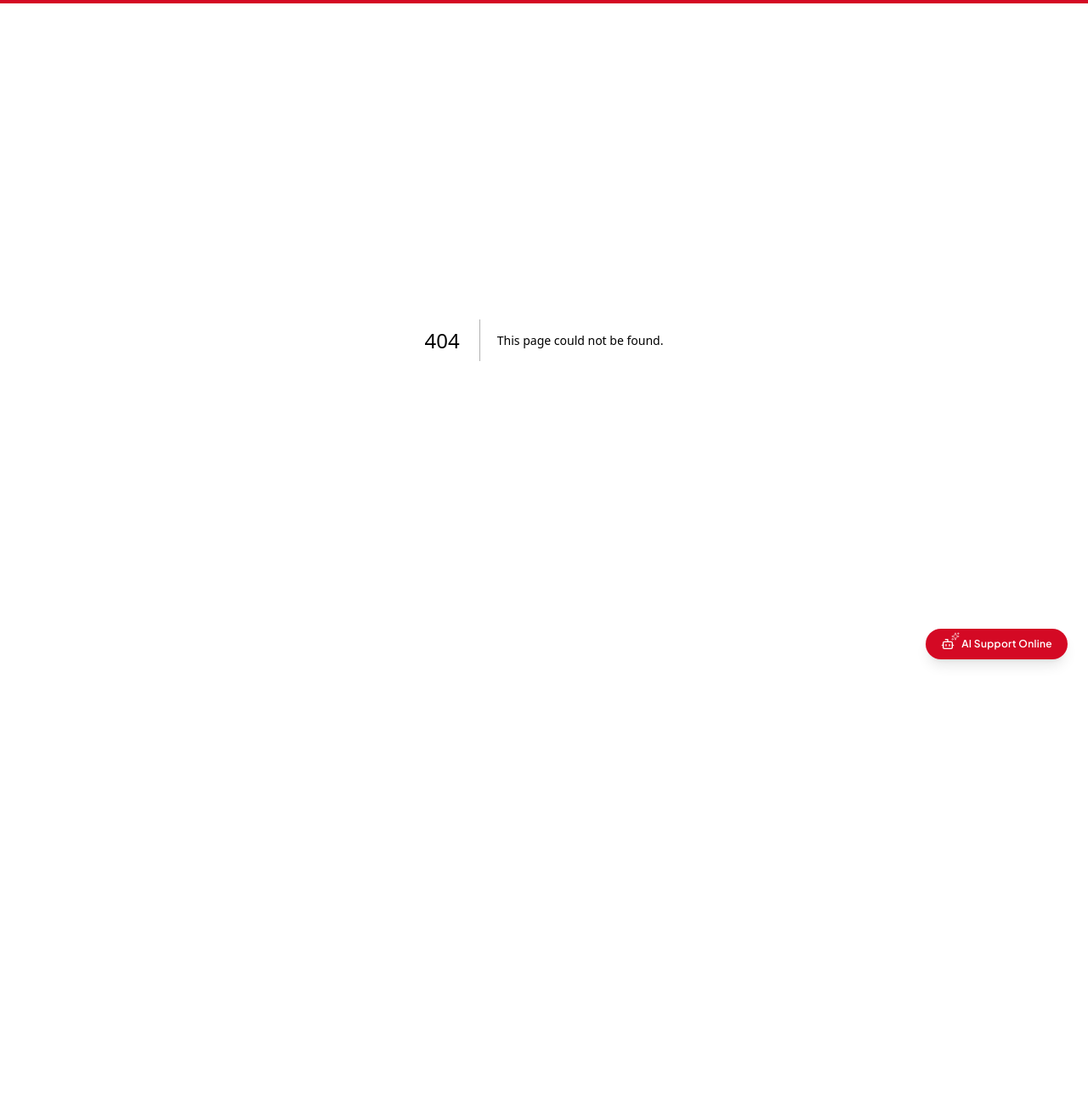
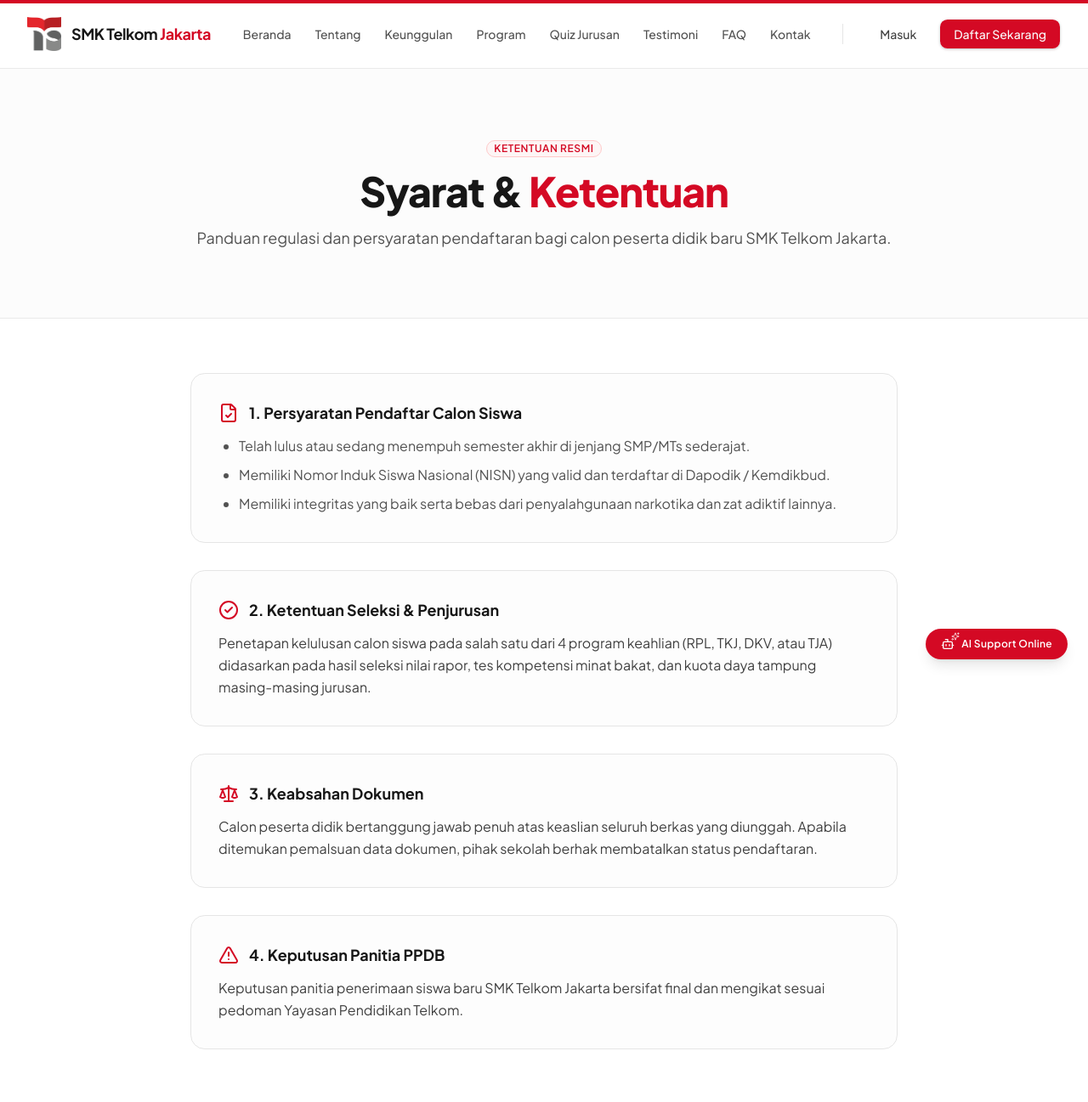
Before and after one commit to rizqianymore/telkomschools, a Next.js app: page /syarat-ketentuan in a window 1280 px wide. Before the commit this address had no page. Shown: the top 1297 px of the page at 85% size. Before the commit the page ends 800 px from the top, so only its background shows below. Built offline with nearby package versions, Linux system fonts and the light colour scheme.

Commit message:
feat: add divider before Masuk/Daftar, clean Footer program links for SMK Telkom, and create Kebijakan Privasi & Syarat Ketentuan pages

```diff
--- /dev/null
+++ b/app/kebijakan-privasi/page.tsx
@@ -0,0 +1,86 @@
+import type { Metadata } from "next"
+import { Navbar } from "@/components/layout/Navbar"
+import { Footer } from "@/components/layout/Footer"
+import { Badge } from "@/components/ui/badge"
+import { ShieldCheck, Lock, Eye, FileText } from "lucide-react"
+
+export const metadata: Metadata = {
+  title: "Kebijakan Privasi - SMK Telkom Jakarta",
+  description: "Kebijakan perlindungan data pribadi siswa, orang tua, dan pengguna portal resmi SMK Telkom Jakarta.",
+}
+
+export default function KebijakanPrivasiPage() {
+  return (
+    <div className="flex min-h-screen flex-col bg-white text-neutral-900 selection:bg-red-600 selection:text-white">
+      <Navbar />
+      <main className="flex-1">
+        <section className="border-b border-neutral-200/80 bg-neutral-50/60 py-16 sm:py-20">
+          <div className="mx-auto max-w-4xl px-4 sm:px-6 lg:px-8 text-center">
+            <Badge
+              variant="outline"
+              className="mb-4 uppercase tracking-wider text-xs border-red-200 bg-red-50/70 text-primary font-semibold"
+            >
+              Legal & Privasi
+            </Badge>
+            <h1 className="text-4xl font-extrabold tracking-tight text-neutral-900 sm:text-5xl">
+              Kebijakan <span className="text-primary">Privasi</span>
+            </h1>
+            <p className="mt-4 text-base sm:text-lg text-neutral-600 leading-relaxed">
+              Komitmen SMK Telkom Jakarta dalam melindungi privasi, data pribadi pendaftar PPDB, dan seluruh civitas akademika.
+            </p>
+          </div>
+        </section>
+
+        <section className="py-16">
+          <div className="mx-auto max-w-4xl px-4 sm:px-6 lg:px-8 space-y-10 text-neutral-700 leading-relaxed text-sm sm:text-base">
+            <div className="rounded-xl border border-neutral-200 bg-neutral-50/40 p-6 sm:p-8 space-y-4">
+              <div className="flex items-center gap-3 text-neutral-900 font-bold text-lg">
+                <ShieldCheck className="h-6 w-6 text-primary" />
+                <h2>1. Informasi yang Kami Kumpulkan</h2>
+              </div>
+              <p>
+                SMK Telkom Jakarta mengumpulkan informasi identitas pendaftar berupa Nama Lengkap, Nomor Induk Siswa Nasional (NISN), nomor telepon/WhatsApp, alamat email, asal sekolah, dan rekap nilai rapor untuk keperluan proses seleksi Penerimaan Peserta Didik Baru (PPDB).
+              </p>
+            </div>
+
+            <div className="rounded-xl border border-neutral-200 bg-neutral-50/40 p-6 sm:p-8 space-y-4">
+              <div className="flex items-center gap-3 text-neutral-900 font-bold text-lg">
+                <Eye className="h-6 w-6 text-primary" />
+                <h2>2. Penggunaan Informasi</h2>
+              </div>
+              <p>
+                Informasi yang dikumpulkan digunakan semata-mata untuk:
+              </p>
+              <ul className="list-disc pl-6 space-y-1.5 text-neutral-600">
+                <li>Memvalidasi keabsahan data registrasi siswa baru dan penempatan jurusan (RPL, TKJ, DKV, TJA).</li>
+                <li>Menghubungi calon siswa dan orang tua terkait status penerimaan, tes wawancara, dan jadwal akademik.</li>
+                <li>Menyediakan layanan autentikasi aman pada portal terpadu sekolah.</li>
+              </ul>
+            </div>
+
+            <div className="rounded-xl border border-neutral-200 bg-neutral-50/40 p-6 sm:p-8 space-y-4">
+              <div className="flex items-center gap-3 text-neutral-900 font-bold text-lg">
+                <Lock className="h-6 w-6 text-primary" />
+                <h2>3. Keamanan Data & Standar ISO</h2>
+              </div>
+              <p>
+                Kami menerapkan standar keamanan enkripsi data tingkat tinggi (HMAC-SHA256, Scrypt password hashing, dan HttpOnly Secure Cookie) untuk mencegah akses tidak sah, kebocoran data, maupun penyalahgunaan pihak ketiga.
+              </p>
+            </div>
+
+            <div className="rounded-xl border border-neutral-200 bg-neutral-50/40 p-6 sm:p-8 space-y-4">
+              <div className="flex items-center gap-3 text-neutral-900 font-bold text-lg">
+                <FileText className="h-6 w-6 text-primary" />
+                <h2>4. Hak Pengguna</h2>
+              </div>
+              <p>
+                Setiap pendaftar dan wali murid berhak mengajukan perbaikan data atau pencabutan informasi melalui kantor sekretariat PPDB SMK Telkom Jakarta atau melalui layanan resmi helpdesk kami.
+              </p>
+            </div>
+          </div>
+        </section>
+      </main>
+      <Footer />
+    </div>
+  )
+}
--- /dev/null
+++ b/app/syarat-ketentuan/page.tsx
@@ -0,0 +1,83 @@
+import type { Metadata } from "next"
+import { Navbar } from "@/components/layout/Navbar"
+import { Footer } from "@/components/layout/Footer"
+import { Badge } from "@/components/ui/badge"
+import { CheckCircle2, FileCheck, Scale, AlertTriangle } from "lucide-react"
+
+export const metadata: Metadata = {
+  title: "Syarat & Ketentuan - SMK Telkom Jakarta",
+  description: "Syarat dan ketentuan umum pendaftaran dan penggunaan portal resmi SMK Telkom Jakarta.",
+}
+
+export default function SyaratKetentuanPage() {
+  return (
+    <div className="flex min-h-screen flex-col bg-white text-neutral-900 selection:bg-red-600 selection:text-white">
+      <Navbar />
+      <main className="flex-1">
+        <section className="border-b border-neutral-200/80 bg-neutral-50/60 py-16 sm:py-20">
+          <div className="mx-auto max-w-4xl px-4 sm:px-6 lg:px-8 text-center">
+            <Badge
+              variant="outline"
+              className="mb-4 uppercase tracking-wider text-xs border-red-200 bg-red-50/70 text-primary font-semibold"
+            >
+              Ketentuan Resmi
+            </Badge>
+            <h1 className="text-4xl font-extrabold tracking-tight text-neutral-900 sm:text-5xl">
+              Syarat & <span className="text-primary">Ketentuan</span>
+            </h1>
+            <p className="mt-4 text-base sm:text-lg text-neutral-600 leading-relaxed">
+              Panduan regulasi dan persyaratan pendaftaran bagi calon peserta didik baru SMK Telkom Jakarta.
+            </p>
+          </div>
+        </section>
+
+        <section className="py-16">
+          <div className="mx-auto max-w-4xl px-4 sm:px-6 lg:px-8 space-y-8 text-neutral-700 leading-relaxed text-sm sm:text-base">
+            <div className="rounded-xl border border-neutral-200 bg-neutral-50/40 p-6 sm:p-8 space-y-3">
+              <div className="flex items-center gap-3 text-neutral-900 font-bold text-lg">
+                <FileCheck className="h-6 w-6 text-primary" />
+                <h2>1. Persyaratan Pendaftar Calon Siswa</h2>
+              </div>
+              <ul className="list-disc pl-6 space-y-2 text-neutral-600">
+                <li>Telah lulus atau sedang menempuh semester akhir di jenjang SMP/MTs sederajat.</li>
+                <li>Memiliki Nomor Induk Siswa Nasional (NISN) yang valid dan terdaftar di Dapodik / Kemdikbud.</li>
+                <li>Memiliki integritas yang baik serta bebas dari penyalahgunaan narkotika dan zat adiktif lainnya.</li>
+              </ul>
+            </div>
+
+            <div className="rounded-xl border border-neutral-200 bg-neutral-50/40 p-6 sm:p-8 space-y-3">
+              <div className="flex items-center gap-3 text-neutral-900 font-bold text-lg">
+                <CheckCircle2 className="h-6 w-6 text-primary" />
+                <h2>2. Ketentuan Seleksi & Penjurusan</h2>
+              </div>
+              <p>
+                Penetapan kelulusan calon siswa pada salah satu dari 4 program keahlian (RPL, TKJ, DKV, atau TJA) didasarkan pada hasil seleksi nilai rapor, tes kompetensi minat bakat, dan kuota daya tampung masing-masing jurusan.
+              </p>
+            </div>
+
+            <div className="rounded-xl border border-neutral-200 bg-neutral-50/40 p-6 sm:p-8 space-y-3">
+              <div className="flex items-center gap-3 text-neutral-900 font-bold text-lg">
+                <Scale className="h-6 w-6 text-primary" />
+                <h2>3. Keabsahan Dokumen</h2>
+              </div>
+              <p>
+                Calon peserta didik bertanggung jawab penuh atas keaslian seluruh berkas yang diunggah. Apabila ditemukan pemalsuan data dokumen, pihak sekolah berhak membatalkan status pendaftaran.
+              </p>
+            </div>
+
+            <div className="rounded-xl border border-neutral-200 bg-neutral-50/40 p-6 sm:p-8 space-y-3">
+              <div className="flex items-center gap-3 text-neutral-900 font-bold text-lg">
+                <AlertTriangle className="h-6 w-6 text-primary" />
+                <h2>4. Keputusan Panitia PPDB</h2>
+              </div>
+              <p>
+                Keputusan panitia penerimaan siswa baru SMK Telkom Jakarta bersifat final dan mengikat sesuai pedoman Yayasan Pendidikan Telkom.
+              </p>
+            </div>
+          </div>
+        </section>
+      </main>
+      <Footer />
+    </div>
+  )
+}
--- a/components/layout/Footer.tsx
+++ b/components/layout/Footer.tsx
@@ -105,24 +105,24 @@
             </ul>
           </div>
 
-          {/* Program List */}
+          {/* Program List - 4 Jurusan SMK Telkom Jakarta */}
           <div>
-            <h4 className="text-sm font-bold uppercase tracking-wider text-neutral-900">Program</h4>
+            <h4 className="text-sm font-bold uppercase tracking-wider text-neutral-900">Program Keahlian</h4>
             <ul className="mt-4 space-y-2.5 text-sm">
               <li>
-                <Link href="/program" className="transition-colors hover:text-primary">TK & PAUD</Link>
+                <Link href="/program" className="transition-colors hover:text-primary">Rekayasa Perangkat Lunak (RPL)</Link>
               </li>
               <li>
-                <Link href="/program" className="transition-colors hover:text-primary">Sekolah Dasar (SD)</Link>
+                <Link href="/program" className="transition-colors hover:text-primary">Teknik Komputer & Jaringan (TKJ)</Link>
               </li>
               <li>
-                <Link href="/program" className="transition-colors hover:text-primary">SMP Telkom</Link>
+                <Link href="/program" className="transition-colors hover:text-primary">Desain Komunikasi Visual (DKV)</Link>
               </li>
               <li>
-                <Link href="/program" className="transition-colors hover:text-primary">SMK / SMA Telkom</Link>
+                <Link href="/program" className="transition-colors hover:text-primary">Teknik Jaringan Akses (TJA)</Link>
               </li>
               <li>
-                <Link href="/program" className="transition-colors hover:text-primary">Kursus & Pelatihan</Link>
+                <Link href="/quiz" className="transition-colors text-primary font-medium hover:underline">Quiz Minat Jurusan →</Link>
               </li>
             </ul>
           </div>
@@ -153,9 +153,15 @@
         <div className="flex flex-col items-center justify-between gap-4 text-xs text-neutral-500 sm:flex-row">
           <p>© {new Date().getFullYear()} SMK Telkom Jakarta. Hak Cipta Dilindungi.</p>
           <div className="flex space-x-6">
-            <a href="#" className="hover:text-primary transition-colors">Kebijakan Privasi</a>
-            <a href="#" className="hover:text-primary transition-colors">Syarat & Ketentuan</a>
-            <a href="#" className="hover:text-primary transition-colors">Pusat Bantuan</a>
+            <Link href="/kebijakan-privasi" className="hover:text-primary transition-colors">
+              Kebijakan Privasi
+            </Link>
+            <Link href="/syarat-ketentuan" className="hover:text-primary transition-colors">
+              Syarat & Ketentuan
+            </Link>
+            <Link href="/faq" className="hover:text-primary transition-colors">
+              Pusat Bantuan
+            </Link>
           </div>
         </div>
       </div>
--- a/components/layout/Navbar.tsx
+++ b/components/layout/Navbar.tsx
@@ -68,6 +68,9 @@
             </Link>
           ))}
         </nav>
+
+        {/* Pembatas Vertikal antara Navigasi & Tombol Masuk/Daftar */}
+        <div className="hidden lg:block h-6 w-px bg-neutral-200" />
 
         {/* CTA Button with standard button size */}
         <div className="hidden lg:flex items-center gap-2.5 shrink-0">
```
